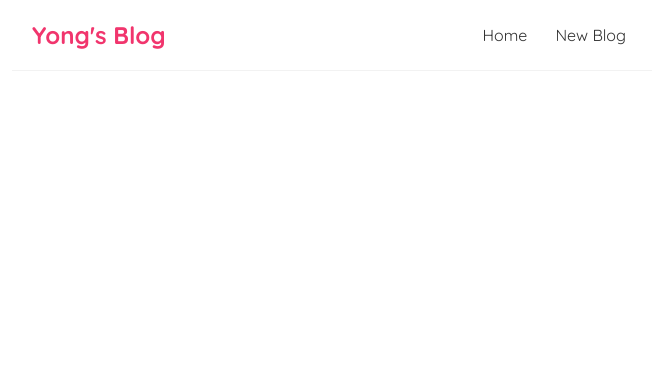
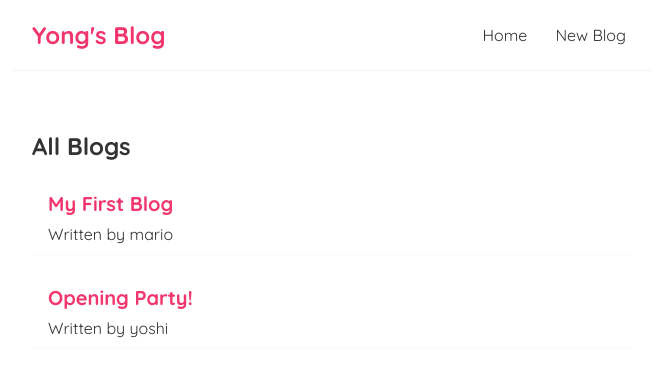
Before and after one commit to hyc0812/yong-personal-blog, a React (Create React App) app in the folder dojo-blog/: page /create in a window 1280 px wide. Shown: the top 376 px of the page, without its empty margins (308-964 px from the left). Built offline with nearby package versions, Linux system fonts and the light colour scheme; data requests are answered from the project's data file.

Commit message:
set home route

```diff
--- a/dojo-blog/src/App.js
+++ b/dojo-blog/src/App.js
@@ -9,7 +9,9 @@ function App() {
         <Navbar />
           <div className="content">
             <Switch>
-              <Route path="/" exact component={Home}></Route>
+              <Route path="/" >
+                <Home />
+              </Route>
             </Switch>
           </div>
       </div>
```
